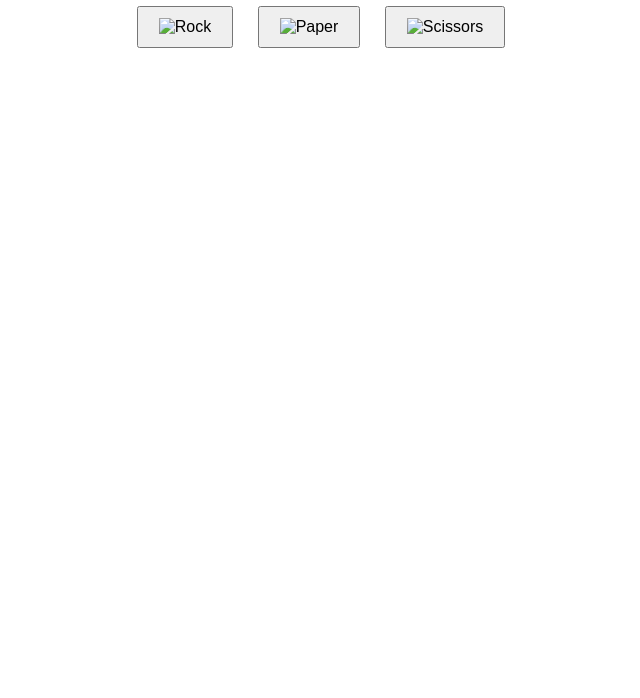
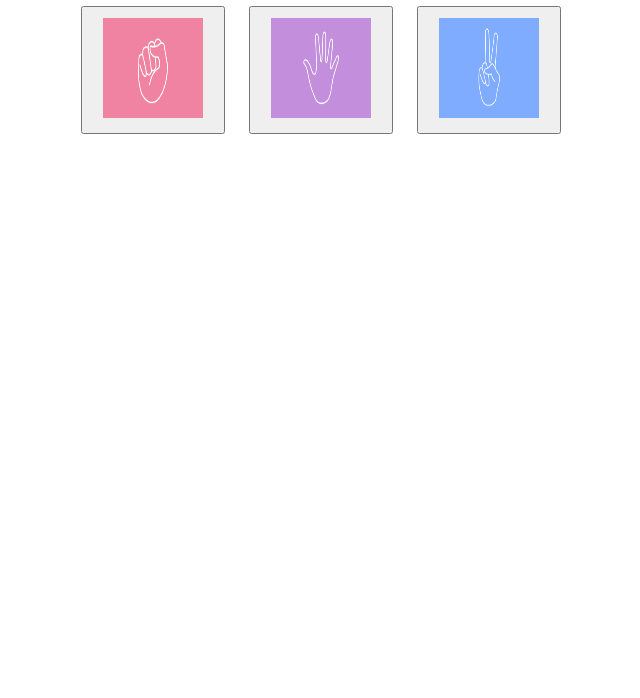
Before and after one commit to kalyansai1420/rock-paper-scissor-game, a plain HTML site: page index.html in a window 1280 px wide. Shown: the part 102-800 px from the top of the page, without its empty margins (319-959 px from the left). Drawn offline with Linux system fonts and the light colour scheme.

Commit message:
update images path

```diff
--- a/index.html
+++ b/index.html
@@ -10,13 +10,13 @@
     <h1>Rock Paper Scissors</h1>
     <div class="choices">
         <button class="choice" id="rock">
-            <img src="rock.png" alt="Rock">
+            <img src="/images/rock.png" alt="Rock">
         </button>
         <button class="choice" id="paper">
-            <img src="paper.png" alt="Paper">
+            <img src="/images/paper.png" alt="Paper">
         </button>
         <button class="choice" id="scissors">
-            <img src="scissors.png" alt="Scissors">
+            <img src="/images/scissors.png" alt="Scissors">
         </button>
     </div>
     <div id="result"></div>
```
